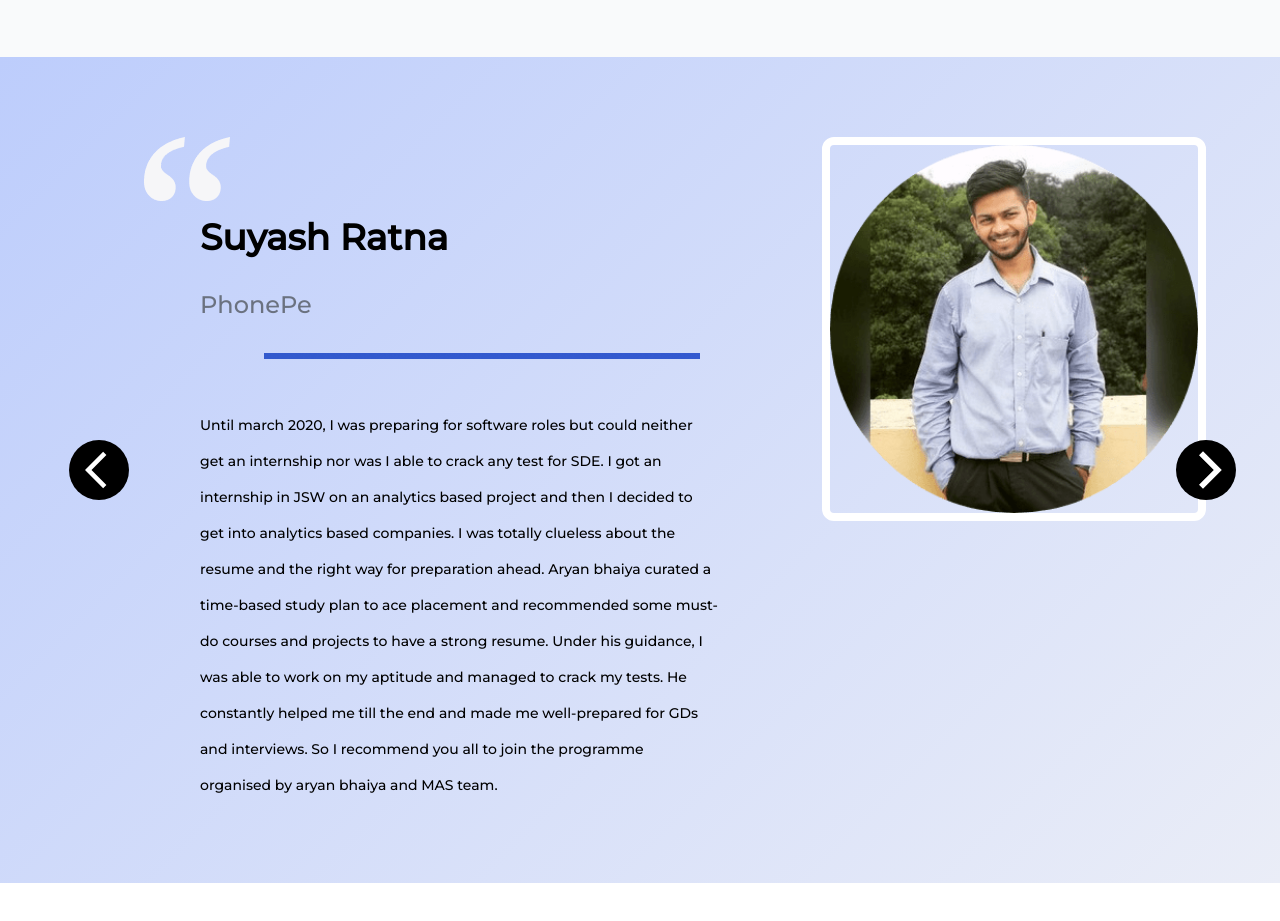
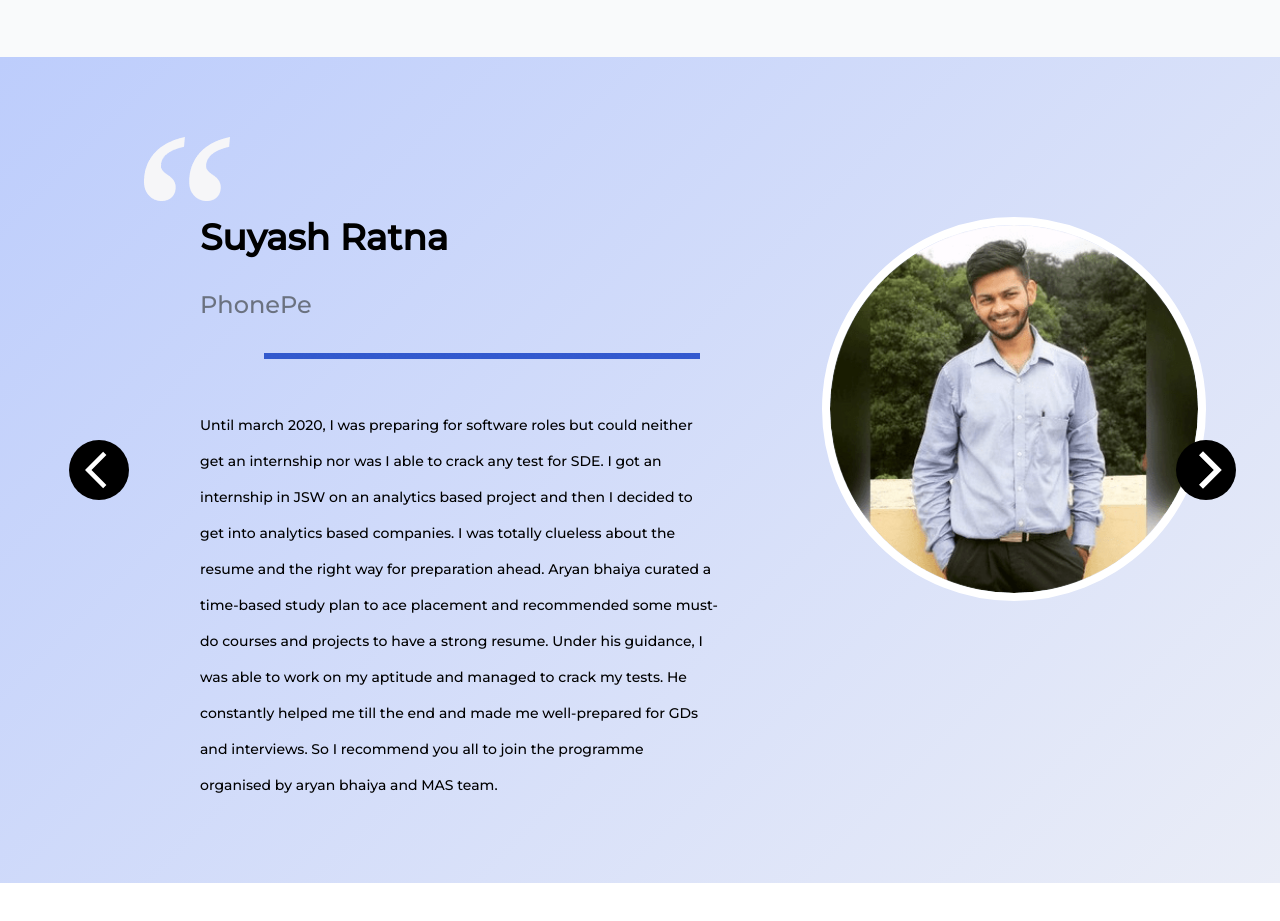
Before and after one commit to 100bhagya/mas-website-react, a React (Create React App) app: page / in a window 1280 px wide. Shown: the part 4780-5701 px from the top of the page. Built offline with nearby package versions, Linux system fonts and the light colour scheme.

Commit message:
circled border of pictures

```diff
--- a/src/components/Testimonial.js
+++ b/src/components/Testimonial.js
@@ -84,7 +84,7 @@ const Testimonial = () => {
                     <img
                       src={post.image}
                       alt="pic"
-                      className="border-8 h-96 w-96 border-solid border-white rounded-xl"
+                      className="border-8 h-96 w-96 relative top-20 rounded-full border-solid border-white"
                     />
                   </div>
                 </div>
```
